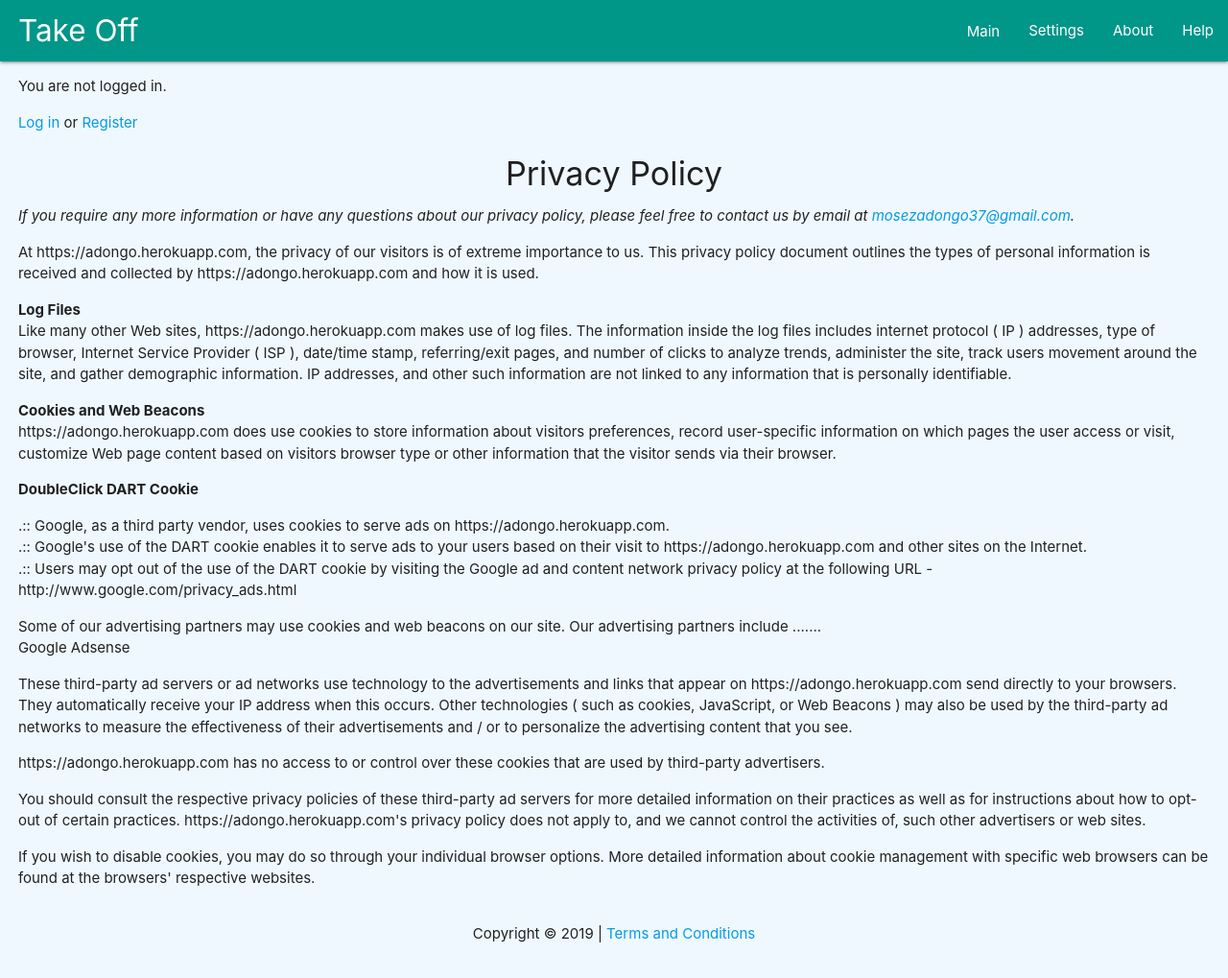
After one commit to AdongoJr/Django-QS, a Django app: page /privacy_policy/ in a window 1280 px wide. The commit adds this page. Shown: the whole page at 96% size. Run offline with Django 3.2, Linux system fonts and the light colour scheme.

Commit message:
added Privacy Policy and Terms & Conditions

```diff
--- a/qswebapp/urls.py
+++ b/qswebapp/urls.py
@@ -16,9 +16,13 @@ Including another URLconf
 from django.contrib import admin
 from django.urls import path, include
 
+from takeoff.views import terms_and_conditions, privacy_policy
+
 urlpatterns = [
     path('admin/', admin.site.urls),
     path('accounts/', include('accounts.urls')), # sign up
     path('accounts/', include('django.contrib.auth.urls')), # login
     path('', include('takeoff.urls')),
+    path('terms_and_conditions/', terms_and_conditions, name='t_and_c' ),
+    path('privacy_policy/', privacy_policy, name='p_p'),
 ]
--- a/static/js/main.js
+++ b/static/js/main.js
@@ -46,9 +46,6 @@ function addWinInput(divName) {
 // jQuery code starts here
 $(document).ready(function(){
     $('#table').hide();
-
-    const currentYear = new Date().getFullYear();
-    $('#copyright').text(`\u00a9 ${currentYear} AdongoJr | Terms and Conditions apply`).css('text-align', 'center');
 
     $('#update, #m_update').click(function(){
         let length = $('#length').val();
--- a/takeoff/views.py
+++ b/takeoff/views.py
@@ -1,5 +1,6 @@
 from django.contrib.auth.mixins import LoginRequiredMixin
 from django.views.generic import TemplateView
+from django.shortcuts import render
 
 class HomePageView(TemplateView):
     template_name = 'home.html'
@@ -9,3 +10,11 @@ class HelpPageView(TemplateView):
 
 class MainPageView(LoginRequiredMixin, TemplateView):
     template_name = 'main.html'
+
+def terms_and_conditions(request):
+
+    return render(request, 'terms_and_conditions.html')
+
+def privacy_policy(request):
+
+    return render(request, 'privacy_policy.html')
--- a/templates/base.html
+++ b/templates/base.html
@@ -27,6 +27,7 @@
         <div class="nav-wrapper teal">
             <a href="{% url 'home' %}" class="brand-logo one">Take Off</a>
             <ul id="nav-mobile" class="right hide-on-med-and-down">
+                <li><a href="/main" class="waves-effect">Main</a></li>
                 <li><a href="#!">Settings</a></li>
                 <li><a href="#!">About</a></li>
                 <li><a href="{% url 'help' %}">Help</a></li>
@@ -70,8 +71,9 @@
         {% endblock content %}
     </div>
 
-    <div class="footer">
-        <footer id="copyright"></footer>
+    <div class="footer" style="margin-top: 35px; margin-bottom: 35px">
+        <!--Copyright-->
+      <footer class="center">Copyright &copy; {% now 'o'%} | <a href="{% url 't_and_c' %}">Terms and Conditions</a></footer>
     </div>
 
     {% block javascript %}
--- /dev/null
+++ b/templates/privacy_policy.html
@@ -0,0 +1,28 @@
+{% extends 'base.html' %}
+
+{% block title %} Privacy Policy {% endblock title %}
+
+{% block content %}
+
+<div class="one">
+
+<h4 class="center"> Privacy Policy </h4>
+<p> <i>If you require any more information or have any questions about our privacy policy, please feel free to contact us by email at <a href="mailto:mosezadongo37@gmail.com">mosezadongo37@gmail.com</a>. </i></p>
+<p> At https://adongo.herokuapp.com, the privacy of our visitors is of extreme importance to us. This privacy policy document outlines the types of personal information is received and collected by https://adongo.herokuapp.com and how it is used. </p>
+<p> <b>Log Files</b><br> Like many other Web sites, https://adongo.herokuapp.com makes use of log files. The information inside the log files includes internet protocol ( IP ) addresses, type of browser, Internet Service Provider ( ISP ), date/time stamp, referring/exit pages, and number of clicks to analyze trends, administer the site, track users movement around the site, and gather demographic information. IP addresses, and other such information are not linked to any information that is personally identifiable. </p>
+<p> <b>Cookies and Web Beacons</b><br> https://adongo.herokuapp.com does use cookies to store information about visitors preferences, record user-specific information on which pages the user access or visit, customize Web page content based on visitors browser type or other information that the visitor sends via their browser. </p>
+<b>DoubleClick DART Cookie</b><br>
+<p>
+.:: Google, as a third party vendor, uses cookies to serve ads on https://adongo.herokuapp.com.<br>
+.:: Google's use of the DART cookie enables it to serve ads to your users based on their visit to https://adongo.herokuapp.com and other sites on the Internet. <br>
+.:: Users may opt out of the use of the DART cookie by visiting the Google ad and content network privacy policy at the following URL - http://www.google.com/privacy_ads.html </p>
+<p> Some of our advertising partners may use cookies and web beacons on our site. Our advertising partners include ....... <br> Google Adsense
+<br>  </p>
+<p> These third-party ad servers or ad networks use technology to the advertisements and links that appear on https://adongo.herokuapp.com send directly to your browsers. They automatically receive your IP address when this occurs. Other technologies ( such as cookies, JavaScript, or Web Beacons ) may also be used by the third-party ad networks to measure the effectiveness of their advertisements and / or to personalize the advertising content that you see. </p>
+<p> https://adongo.herokuapp.com has no access to or control over these cookies that are used by third-party advertisers. </p>
+<p> You should consult the respective privacy policies of these third-party ad servers for more detailed information on their practices as well as for instructions about how to opt-out of certain practices. https://adongo.herokuapp.com's privacy policy does not apply to, and we cannot control the activities of, such other advertisers or web sites. </p>
+<p> If you wish to disable cookies, you may do so through your individual browser options. More detailed information about cookie management with specific web browsers can be found at the browsers' respective websites. </p>
+
+</div>
+
+{% endblock content %}
```
Also changed, not shown: templates/terms_and_conditions.html (added, +26 -0 lines).
